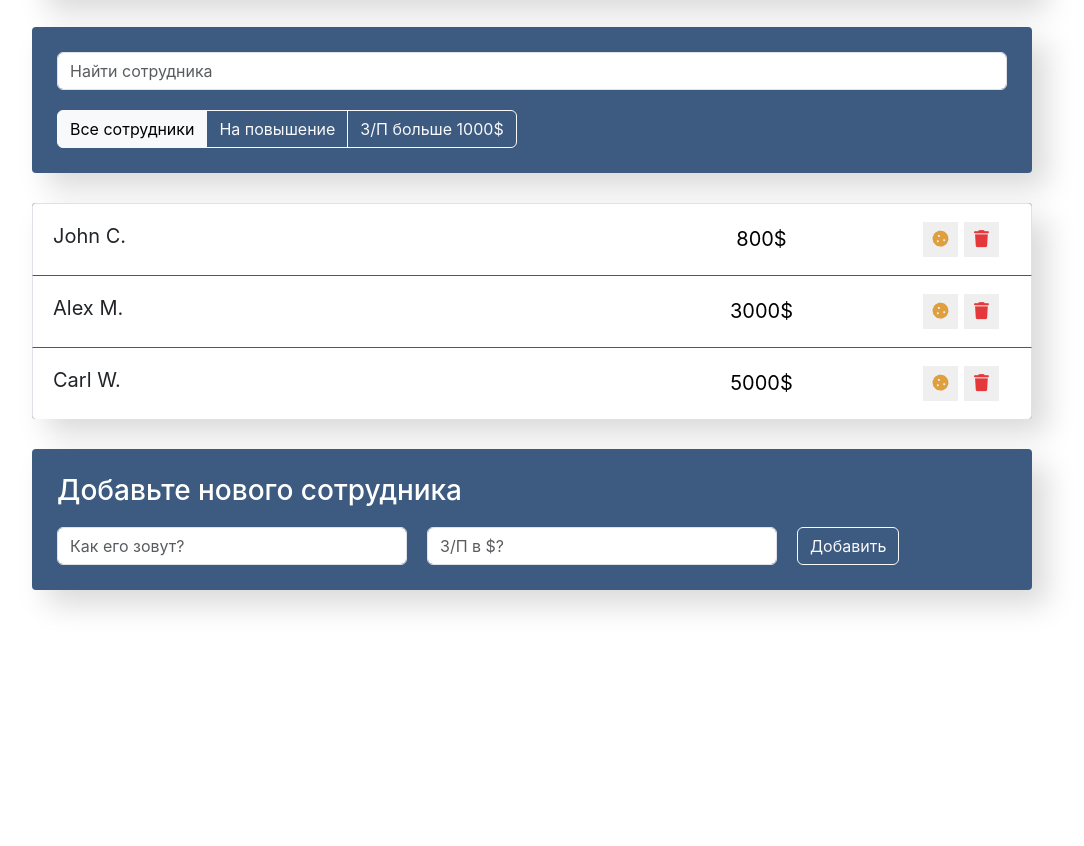
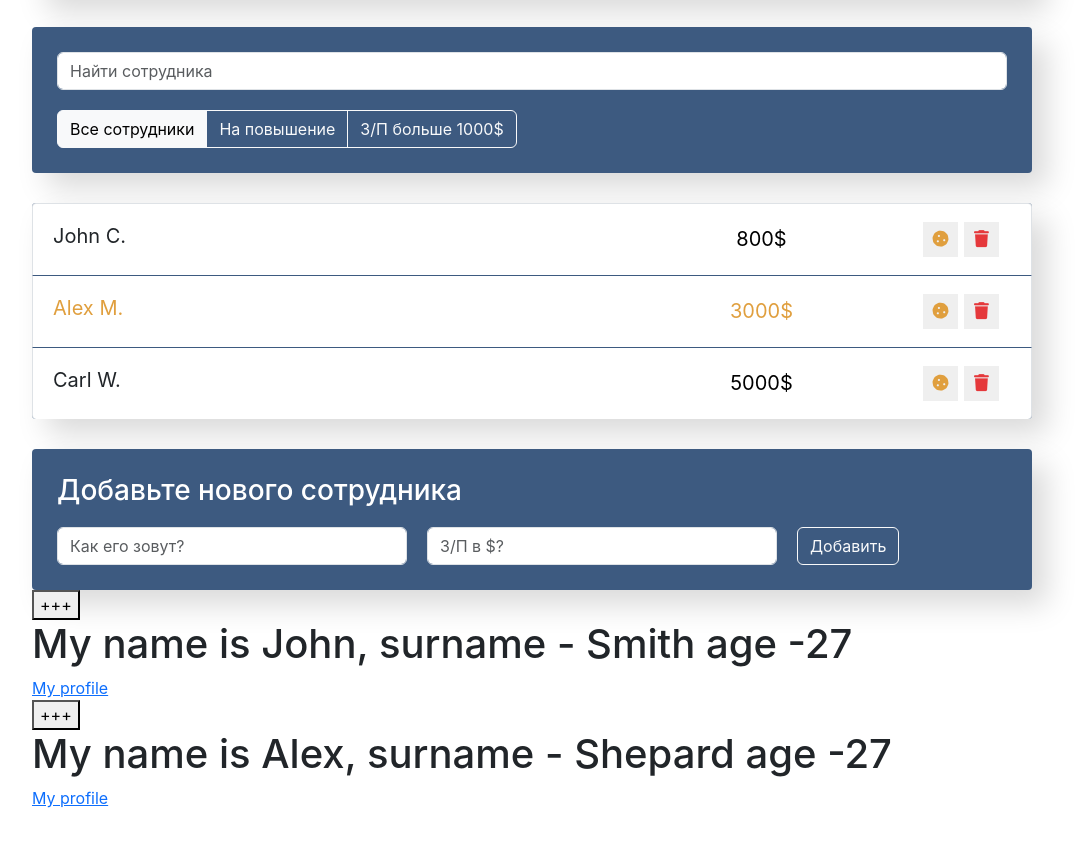
Before and after one commit to Damakas/firstreactapp, a React app: page / in a window 1280 px wide. Shown: the part 252-1098 px from the top of the page, without its empty margins (108-1192 px from the left). Before the commit the page ends 892 px from the top, so only its background shows below. Built offline with nearby package versions, Linux system fonts and the light colour scheme.

Commit message:
componentsStateWithClass

```diff
--- a/src/components/app/app.js
+++ b/src/components/app/app.js
@@ -3,15 +3,43 @@ import SearchPanel from '../search-panel/search-panel';
 import AppFilter from '../app-filter/app-filter';
 import EmployersList from '../employers-list/employers-list';
 import EmployeesAddForm from '../employers-add-form/employers-add-form';
+import { Component } from 'react'
 
 import './app.css';
+
+class WhoAmI extends Component {
+    constructor(props) {
+        super(props);
+        this.state = {
+            years: 27,
+            text: '+++'
+        }
+    }
+
+    nextYear = () => {
+        this.setState(state => ({
+            years: state.years + 1
+        }))
+    }
+
+    render() {
+        const { name, surname, link } = this.props;
+        return (
+            <div>
+                <button onClick={this.nextYear} >{this.state.text}</button>
+                <h1>My name is {name}, surname - {surname} age -{this.state.years}</h1>
+                <a href={link}>My profile</a>
+            </div>
+        )
+    }
+}
 
 function App() {
 
     const data = [
-        { name: 'John C.', salary: 800, increase: true },
-        { name: 'Alex M.', salary: 3000, increase: true },
-        { name: 'Carl W.', salary: 5000, increase: true }
+        { name: 'John C.', salary: 800, increase: false, id: 1 },
+        { name: 'Alex M.', salary: 3000, increase: true, id: 2 },
+        { name: 'Carl W.', salary: 5000, increase: false, id: 3 }
     ];
 
     return (
@@ -26,7 +54,14 @@ function App() {
 
             <EmployersList data={data} />
             <EmployeesAddForm />
+
+            <div className='test'>
+                <WhoAmI name='John' surname='Smith' link='facebook.com' />
+                <WhoAmI name='Alex' surname='Shepard' link='vk.com' />
+            </div>
         </div>
+
+
     );
 }
 
--- a/src/components/employers-list-item/employers-list-item.js
+++ b/src/components/employers-list-item/employers-list-item.js
@@ -1,8 +1,15 @@
 import './employers-list-item.css'
 
-const EmployersListItem = ({ name, salary }) => {
+const EmployersListItem = ({ name, salary, increase }) => {
+
+    let classNames = 'list-group-item d-flex justify-content-between';
+
+    if (increase) {
+        classNames += ' increase'
+    }
+
     return (
-        <li className='list-group-item d-flex justify-content-between'>
+        <li className={classNames}>
             <span className='list-group-item-label'>{name}</span>
             <input type="text" className='list-group-item-input' defaultValue={salary + '$'} />
             <div className="d-flex justify-content-center align-items-center">
--- a/src/components/employers-list/employers-list.js
+++ b/src/components/employers-list/employers-list.js
@@ -5,10 +5,12 @@ import './employers-list.css'
 const EmployersList = ({ data }) => {
 
     const elements = data.map(item => {
+        const { id, ...itemProps } = item;
         return (
-            <EmployersListItem {...item} />
+            <EmployersListItem key={id} {...itemProps} />
         )
     });
+
 
     return (
         <ul className="app-list list-group">
```
Also changed, not shown: src/components/employers-list/employers-list.css (line endings or trailing spaces).
